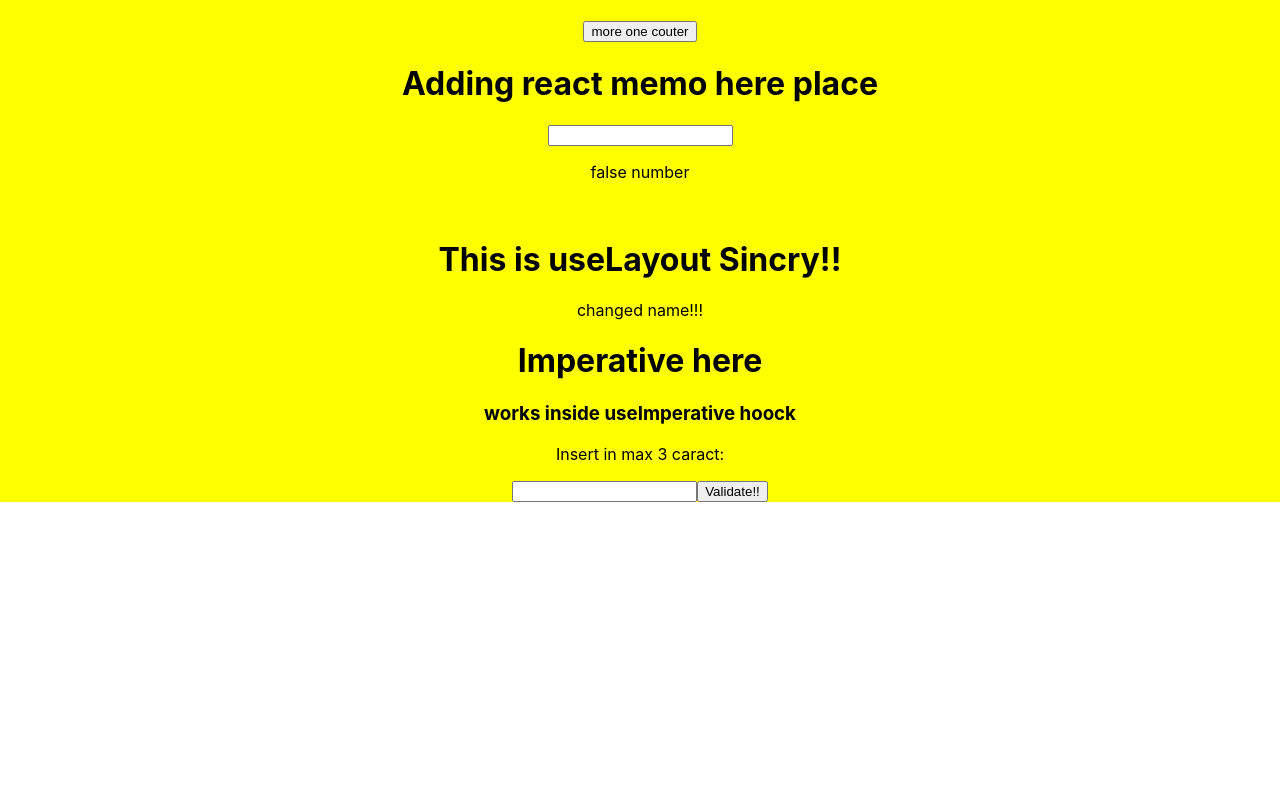
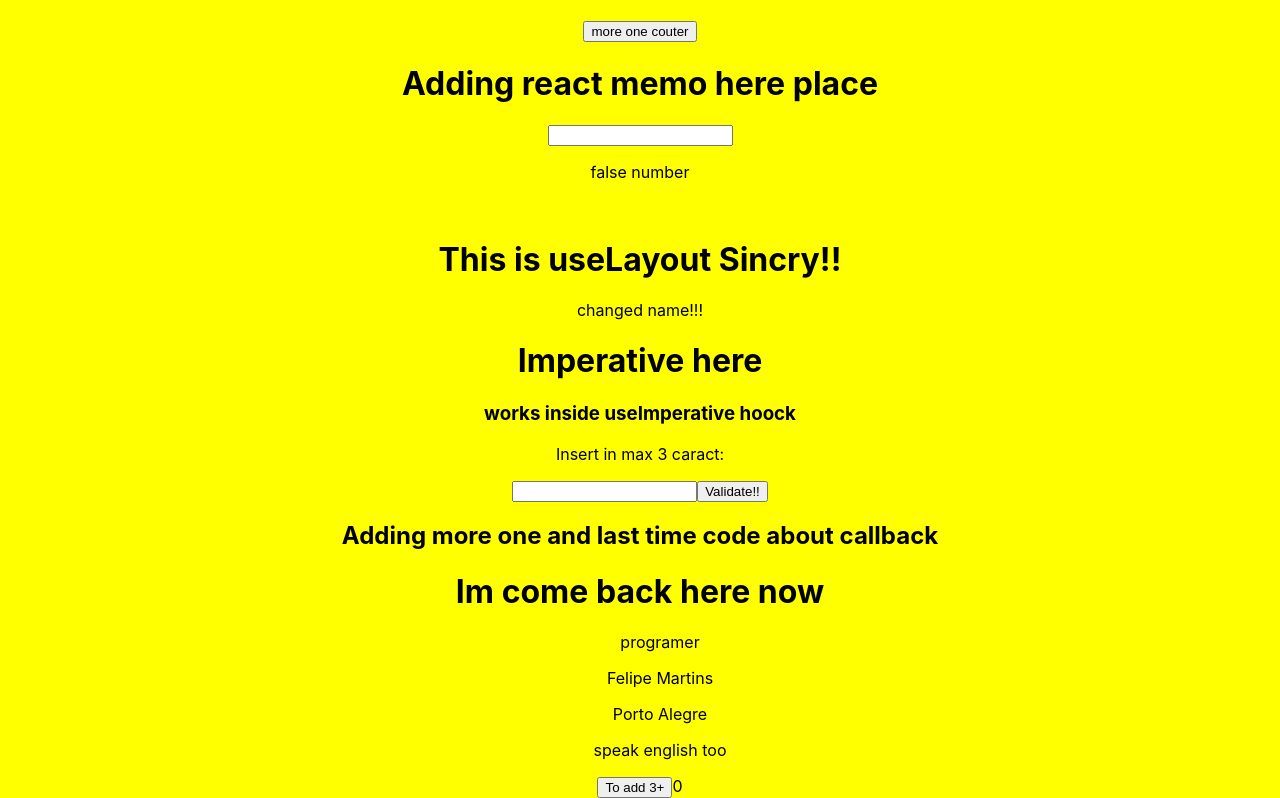
Before and after one commit to felipe-programador-18/ALL-about-Hoock, a React (Create React App) app in the folder allhoock/: page / in a window 1280 px wide. Shown: the part 1544-2342 px from the top of the page. Before the commit the page ends 2046 px from the top, so only its background shows below. Built offline with nearby package versions, Linux system fonts and the light colour scheme.

Commit message:
c57-to add a new component to show in the home

```diff
--- a/allhoock/src/pages/home.js
+++ b/allhoock/src/pages/home.js
@@ -9,6 +9,9 @@ import AddingImperative from '../Componente/useImperative'
 import { useVerify } from '../Personalitehook/useContext'
 import { useVerifyColor } from '../Personalitehook/useColors'
 import TraningReducer from '../Reducer/useReducer'
+import MakeMoreHere from '../CallbackandMemo/MoreOtime'
+
+
 
 const Home = () => {
   const {color,dispatch} = useVerifyColor()
@@ -47,6 +50,7 @@ const Home = () => {
               <br/>
              <CreateUseLayout/>
              <AddingImperative/>
+             <MakeMoreHere/>
         </div>
     </> )
 }
```
